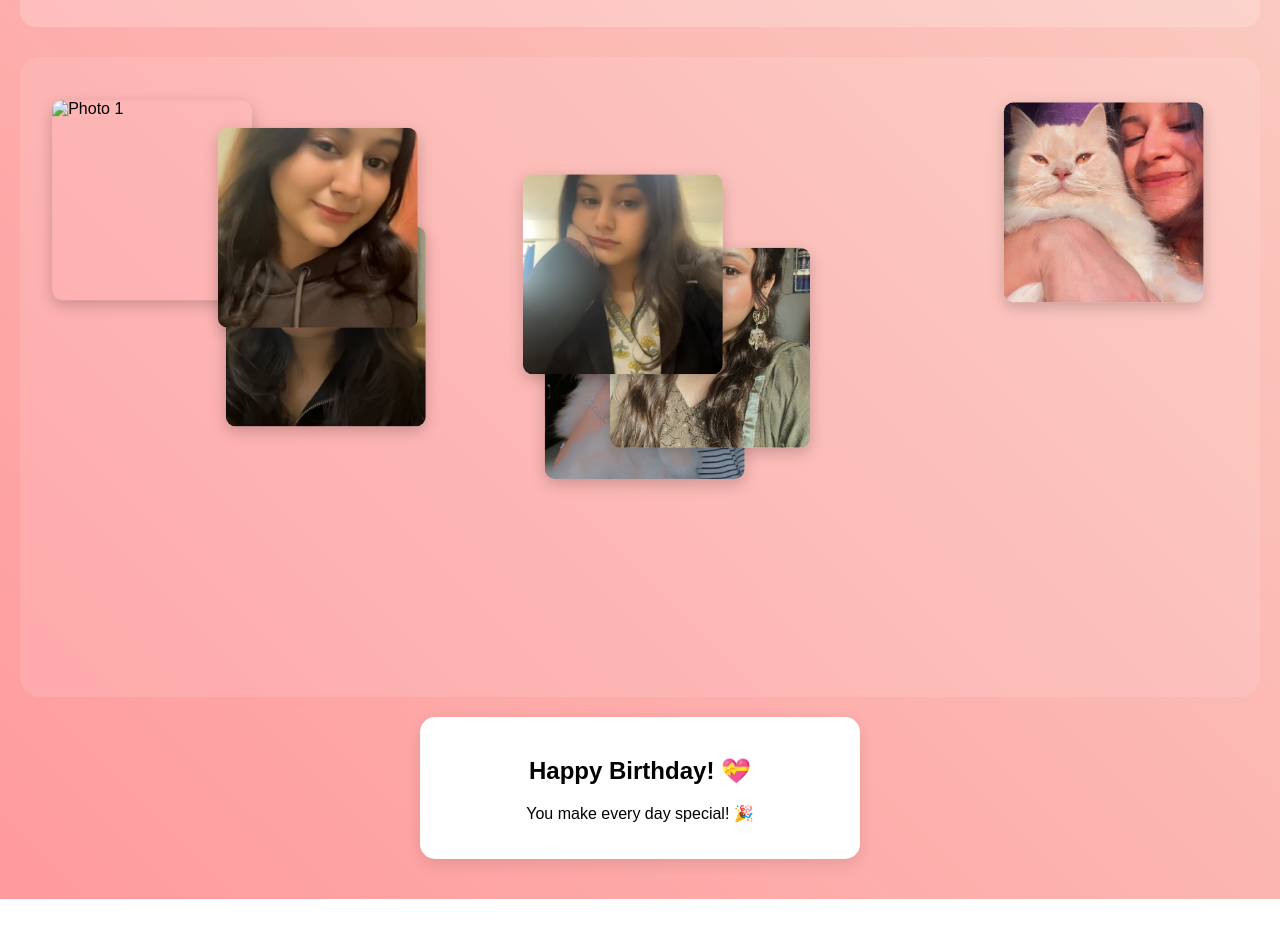
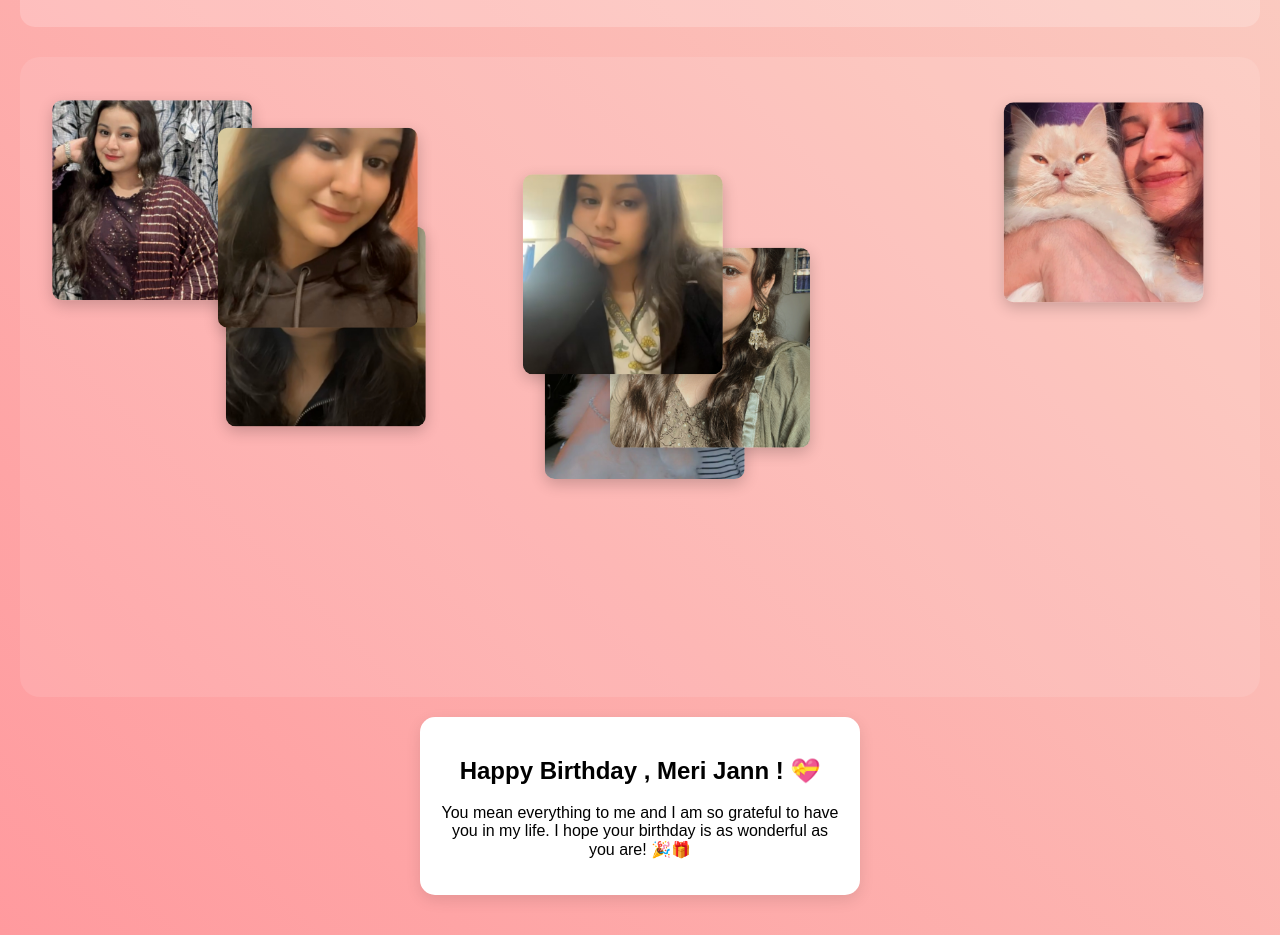
Before and after one commit to shivamdeshmukhh/shivamdeshmukhh.github.io, a plain HTML site: page index.html in a window 1280 px wide. Shown: the part 320-1255 px from the top of the page. Before the commit the page ends 1219 px from the top, so only its background shows below. Drawn offline with Linux system fonts and the light colour scheme.

Commit message:
Update index.html

```diff
--- a/index.html
+++ b/index.html
@@ -27,7 +27,7 @@
     </div>
 
     <div class="gallery">
-        <img src="./images1.jpg" class="draggable" alt="Photo 1">
+        <img src="1.jpg" class="draggable" alt="Photo 1">
 
 
         <img src="10.jpg" class="draggable" alt="Photo 10">
@@ -36,14 +36,14 @@
 
         <img src="16.jpg" class="draggable" alt="Photo 16">
         <img src="17.jpg" class="draggable" alt="Photo 17">
-        <img src="18.JPG" class="draggable" alt="Photo 18">
-        <img src="19.JPG" class="draggable" alt="Photo 19">
+        <img src="18.jpg" class="draggable" alt="Photo 18">
+        <img src="19.jpg" class="draggable" alt="Photo 19">
 
     </div>
 
     <div id="message">
-        <h2>Happy Birthday! 💝</h2>
-        <p>You make every day special! 🎉</p>
+        <h2>Happy Birthday , Meri Jann ! 💝</h2>
+        <p>You mean everything to me and I am so grateful to have you in my life. I hope your birthday is as wonderful as you are! 🎉🎁</p>
     </div>
 
     <script src="script.js"></script>
```
